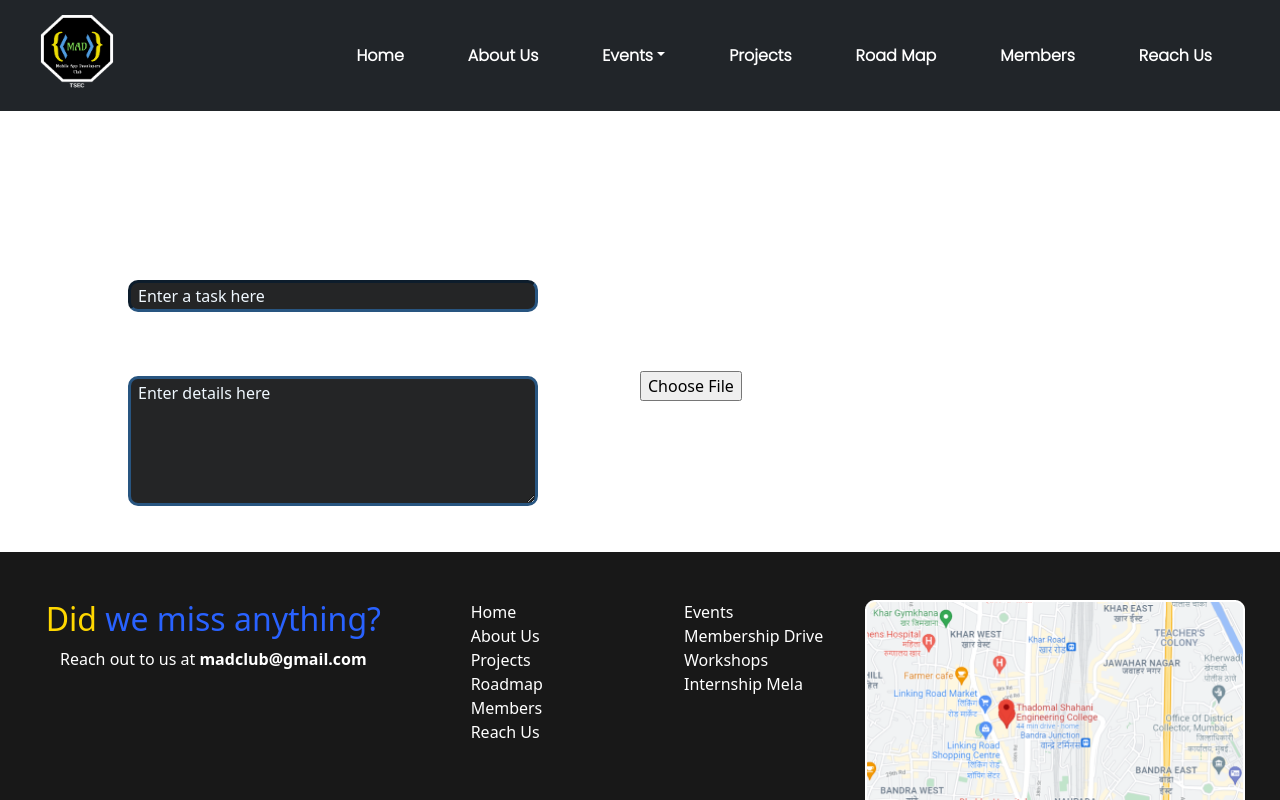
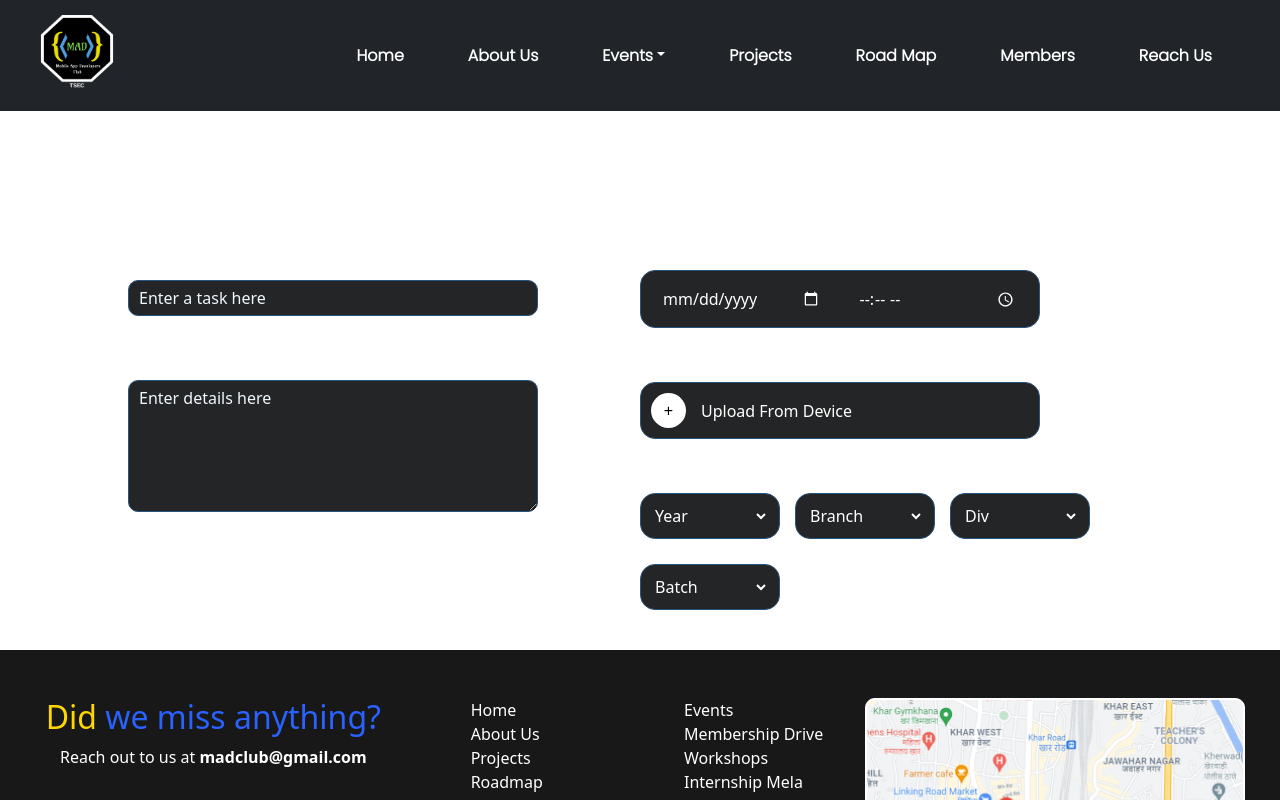
Before and after one commit to TSEC-MAD-Club/MAD-Website, a Next.js app: page /dashboard in a window 1280 px wide. Shown: the top 800 px of the page. Built offline with nearby package versions, Linux system fonts and the light colour scheme.

Commit message:
Added new right hand side UI

```diff
--- a/pages/dashboard.js
+++ b/pages/dashboard.js
@@ -20,9 +20,14 @@ export default function Dashboard(props) {
         <div className={styles.reminderTitle}>New Reminder</div>
         <div className={styles.reminderBody}>
           <div className={styles.reminderBodyLeft}>
-
             <Element title="Title of Reminder">
-              <input type="text" name="title" id="title" className={styles.inputText} style={{"borderColor": "#285580"}} placeholder="Enter a task here" />
+              <input
+                type="text"
+                name="title"
+                id="title"
+                className={styles.inputText}
+                placeholder="Enter a task here"
+              />
             </Element>
             <Element title="Description">
               <textarea
@@ -37,12 +42,52 @@ export default function Dashboard(props) {
           </div>
           <div className={styles.reminderBodyRight}>
             <Element title="Select date and time">
-              date time selector Dropdown element
+              <div className={styles.inputbox}>
+                <input type="date" className="date form-control" />{" "}
+                <input type="time" className="time form-control" />
+              </div>
             </Element>
             <Element title="Add attachments">
-              <input type="file" name="attachment" id="attachment" />
+              <div className={styles.inputbox}>
+                <input type="file" id="actual-btn" name="attachment" hidden />
+                <label htmlFor="actual-btn" className={styles.label}>
+                  +
+                </label>
+                <label>Upload From Device</label>
+              </div>
             </Element>
-            <Element title="Select students">Dropdown element</Element>
+            <Element title="Select students" className="box">
+              <div className={styles.box}>
+                <div className={styles.inputboxdates}>
+                  <select>
+                    <option selected>Year</option>
+                    <option>2018</option>
+                    <option>2019</option>
+                  </select>
+                </div>
+                <div className={styles.inputboxdates}>
+                  <select>
+                    <option selected>Branch </option>
+                    <option>IT</option>
+                    <option>CO</option>
+                  </select>
+                </div>
+                <div className={styles.inputboxdates}>
+                  <select>
+                    <option selected>Div</option>
+                    <option>G</option>
+                    <option>H</option>
+                  </select>
+                </div>
+                <div className={styles.inputboxdates}>
+                  <select>
+                    <option selected>Batch</option>
+                    <option>2018</option>
+                    <option>2019</option>
+                  </select>
+                </div>
+              </div>
+            </Element>
           </div>
         </div>
       </div>
--- a/styles/Dashboard/Dashboard.module.css
+++ b/styles/Dashboard/Dashboard.module.css
@@ -13,16 +13,22 @@
   width: 100%;
   margin: auto;
   justify-content: space-between;
-  align-items: center;
+  align-items: flex-start;
   margin-top: 2%;
 }
-
+.reminderBodyRight input[type="date"], .reminderBodyRight input[type="time"] {
+  background: transparent;
+    border: none;
+    color: #fff;
+    outline: none;
+}
 .reminderBodyRight {
   width: 50%;
 }
 
 .reminderBodyLeft {
   width: 50%;
+
 }
 
 .reminderTitle {
@@ -43,11 +49,78 @@
 .inputText {
   margin-top: 20px;
   border-radius: 10px;
-  border-width: 3px;
-  border-color: #285580;
+  border: none;
+  border:1px solid #285580;
+  padding: 5px;
   background-color: #242526;
   color: white;
   width:80%;
+}
+
+.label {
+  background-color: white;
+  color: #000;
+  padding:5px;
+  font-family: sans-serif;
+  border-radius: 50%;
+  cursor: pointer;
+  height: 35px;
+  width: 35px;
+  display: flex;
+  justify-content: center;
+  align-items: center;
+}
+.inputbox {
+  display: flex;
+  margin-top: 10px;
+  justify-content:flex-start;
+  align-items: center;
+  gap: 15px;
+  width: auto;
+  max-width: 400px;
+  background-color: #242526;
+  padding: 10px;
+  border-radius: 15px;
+  border: 1px solid #285580;
+}
+
+.inputboxdates {
+  display: flex;
+  margin-top: 10px;
+  justify-content:flex-start;
+  align-items: center;
+  gap: 15px;
+  width: 140px;
+  max-width:160px;
+  background-color: #242526;
+  padding: 10px;
+  border-radius: 15px;
+  border: 1px solid #285580;
+}
+.inputbox input[type="date"]::-webkit-calendar-picker-indicator, .inputbox input[type="time"]::-webkit-calendar-picker-indicator {
+  filter: invert(100%);
+}
+.inputboxdates select{
+  width: 100%;
+  height: 100%;
+  background-color: #242526;
+  border: none;
+  color: #fff;
+  outline: none;
+}
+.inputboxdates select option  {
+  background-color: #242526;
+  border: none;
+  color: #fff;
+  outline: none;
+  height: 45px;
+  width: 100%;
+}
+
+.box {
+  display: flex;
+  gap: 15px;
+  flex-wrap: wrap;
 }
 
 @media (max-width: 600px) {
```
